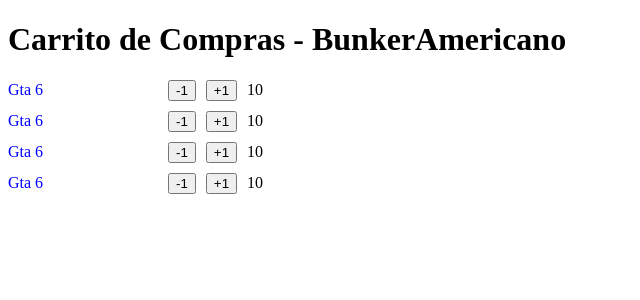
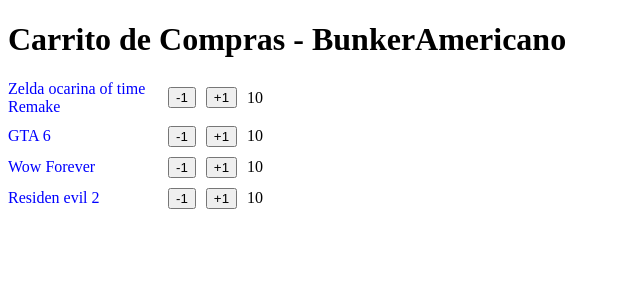
Before and after one commit to EdisonAndresPerez/Reforzamiento_React2026Typescript_EdisonPerez, a React (Vite) app in the folder 02-PrimerosPasosReact/PrimerosPasosReact/: page / in a window 1280 px wide. Shown: the top 300 px of the page, without its empty margins (0-640 px from the left). Built offline with nearby package versions, Linux system fonts and the light colour scheme.

Commit message:
feat: Se usa typescript creando interface para usar propiedades o props de react para manejar datos entre componentes. en este caso el nombre de los productos que se lleva al carrito

```diff
--- a/02-PrimerosPasosReact/PrimerosPasosReact/src/PrimerComponente.jsx
+++ b/02-PrimerosPasosReact/PrimerosPasosReact/src/PrimerComponente.tsx
@@ -1,13 +1,17 @@
 import ContadorProducto from './carrito-de-compras/ContadorProducto'
 
-const PrimerComponente = () => {
+
+
+
+
+const PrimerComponente = ( )  => {
   return (
     <>
       <h1>Carrito de Compras - BunkerAmericano</h1>
-      <ContadorProducto/>
-      <ContadorProducto/>
-      <ContadorProducto/>
-      <ContadorProducto/>
+      <ContadorProducto name ='Zelda ocarina of time Remake'/>
+      <ContadorProducto  name ='GTA 6'/>
+      <ContadorProducto name ='Wow Forever'/>
+      <ContadorProducto  name ='Residen evil 2'/>
 
 
 
--- a/02-PrimerosPasosReact/PrimerosPasosReact/src/carrito-de-compras/ContadorProducto.tsx
+++ b/02-PrimerosPasosReact/PrimerosPasosReact/src/carrito-de-compras/ContadorProducto.tsx
@@ -1,18 +1,26 @@
 
-const ContadorProducto = () => {
+interface DatosProductos {
+    name: string
+
+}
+
+
+
+
+const ContadorProducto = ({ name }: DatosProductos) => {
     return (
         <section
-        style={{
-            display:'flex',
-            alignItems: 'center',
-            gap: 10,
-            marginTop: 10
-        }}
+            style={{
+                display: 'flex',
+                alignItems: 'center',
+                gap: 10,
+                marginTop: 10
+            }}
         >
             <span style={{
-                width : 150,
-                color : 'blue',
-            }}>Gta 6 </span>
+                width: 150,
+                color: 'blue',
+            }}>{name}</span>
             <button>-1</button>
             <button>+1</button>
             <span>10</span>
--- a/02-PrimerosPasosReact/PrimerosPasosReact/src/main.tsx
+++ b/02-PrimerosPasosReact/PrimerosPasosReact/src/main.tsx
@@ -1,6 +1,6 @@
 import { StrictMode } from "react";
 import { createRoot } from "react-dom/client";
-import  PrimerComponente  from "./PrimerComponente.jsx";
+import  PrimerComponente  from "./PrimerComponente.js";
 // import ComponenteTarea from "./ComponenteTarea";
 // import "./index.css";
 
```
